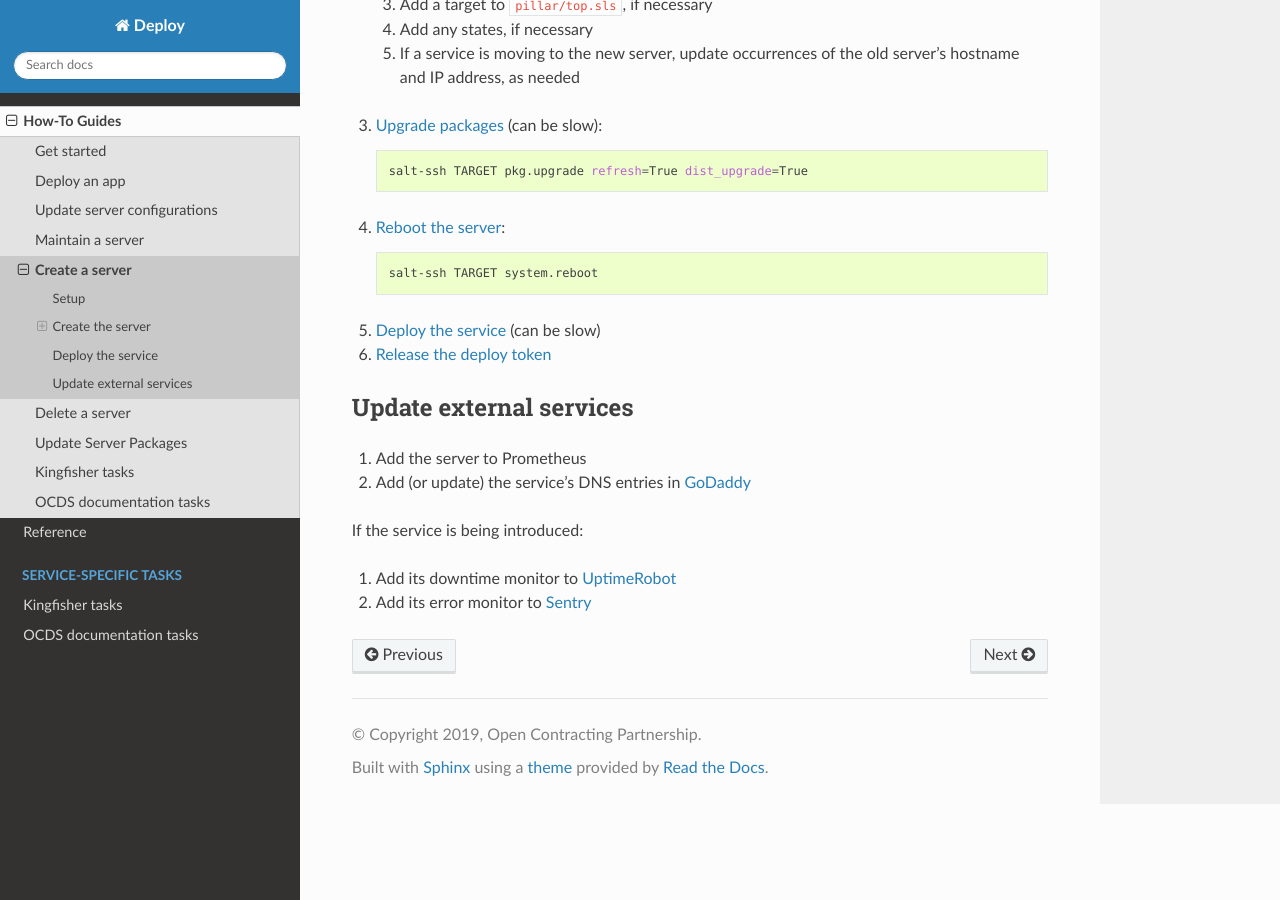
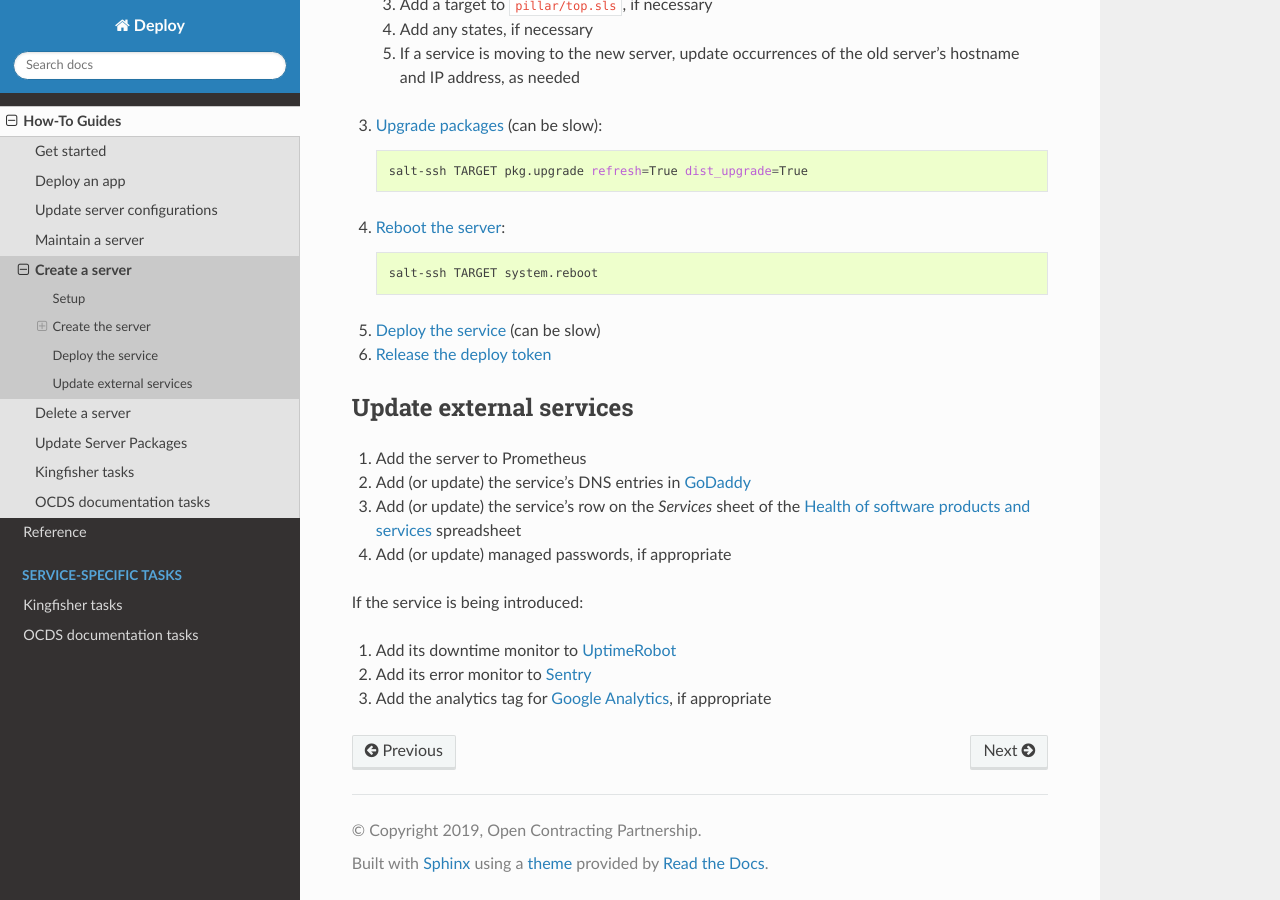
Before and after one commit to open-contracting/deploy, a Sphinx documentation site: the page built from docs/how-to/create_server.rst, in a window 1280 px wide and 900 px high, scrolled down 1138 px. Built offline with Sphinx 7.4.7 and the Read the Docs theme 2.0.0, drawn with Linux system fonts in a browser that asks for light colours.

Commit message:
Add a couple steps to creating a server

```diff
--- a/docs/how-to/create_server.rst
+++ b/docs/how-to/create_server.rst
@@ -72,8 +72,11 @@ Update external services
 
 #. Add the server to Prometheus
 #. Add (or update) the service's DNS entries in `GoDaddy <https://dcc.godaddy.com/manage/OPEN-CONTRACTING.ORG/dns>`__
+#. Add (or update) the service's row on the *Services* sheet of the `Health of software products and services <https://docs.google.com/spreadsheets/d/1MMqid2qDto_9-MLD_qDppsqkQy_6OP-Uo-9dCgoxjSg/edit#gid=1480832278>`__ spreadsheet
+#. Add (or update) managed passwords, if appropriate
 
 If the service is being introduced:
 
 #. Add its downtime monitor to `UptimeRobot <https://uptimerobot.com/dashboard>`__
 #. Add its error monitor to `Sentry <https://sentry.io/organizations/open-data-services/projects/>`__
+#. Add the analytics tag for `Google Analytics <https://analytics.google.com>`__, if appropriate
```
